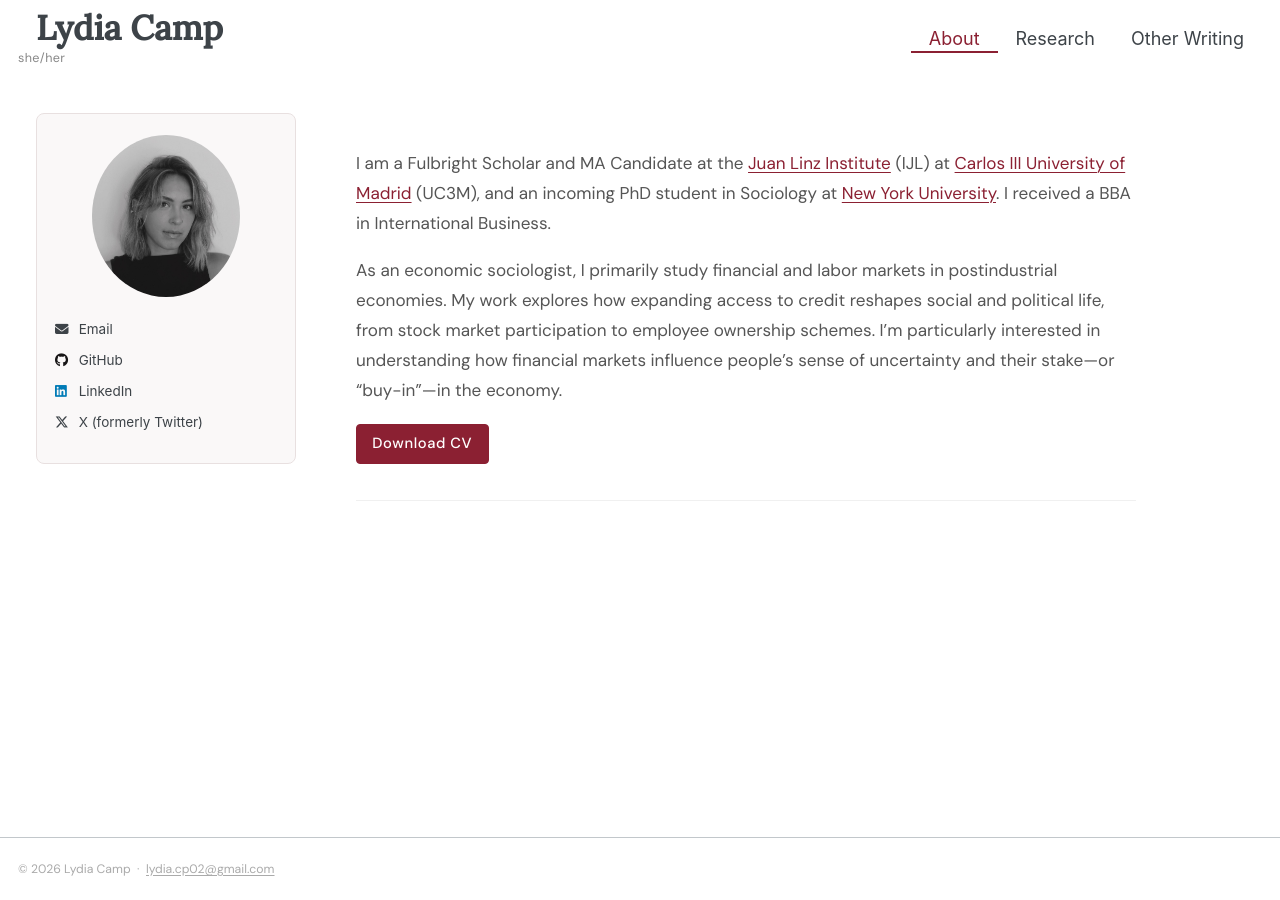
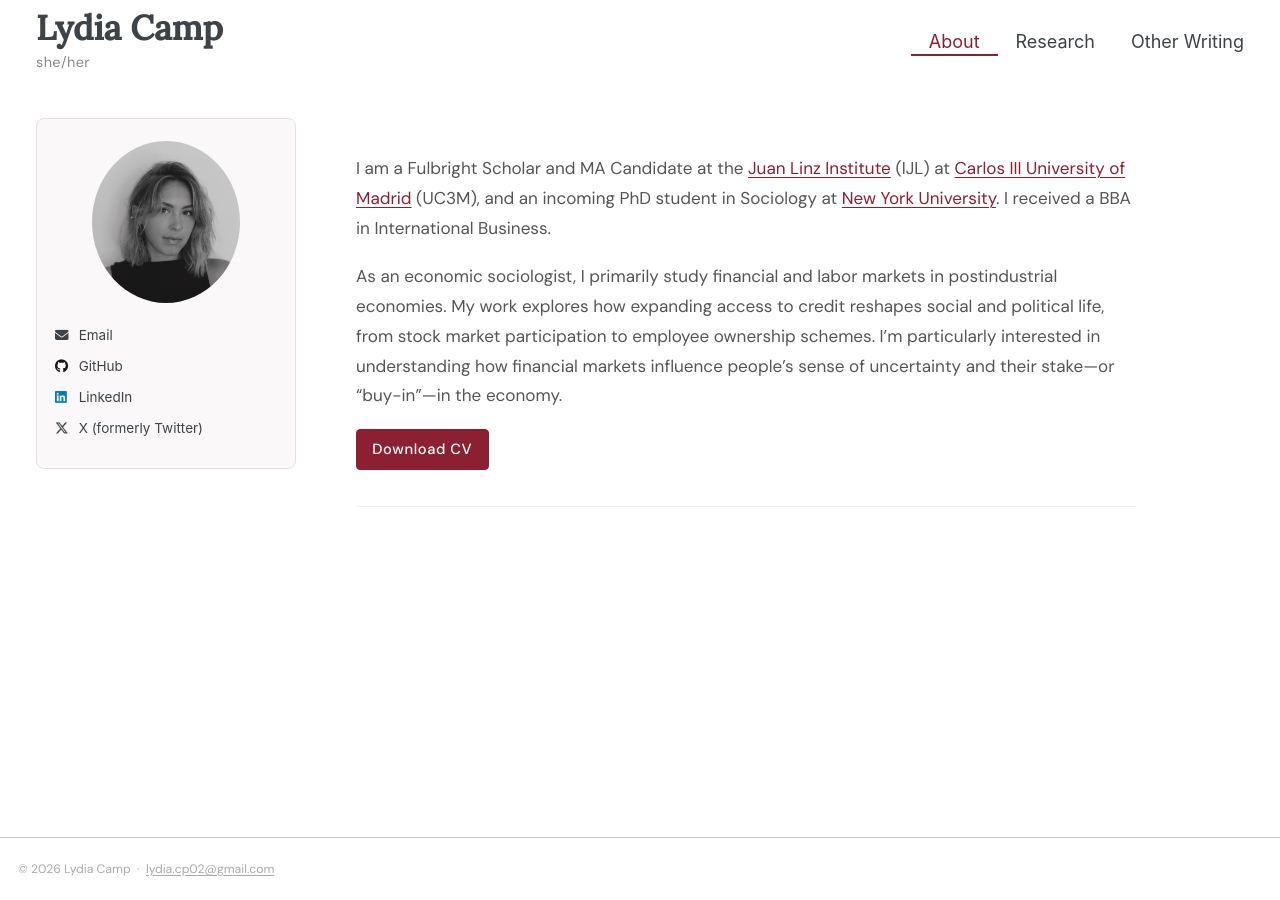
Before and after one commit to lydiagcamp/lydiagcamp.github.io, a Jekyll site: the page built from _pages/about.md, in a window 1280 px wide and 900 px high. Built offline with Jekyll 4.4.1, drawn with Linux system fonts in a browser that asks for light colours.

Commit message:
Align pronouns with name, add spacing, slightly bigger font
Co-Authored-By: Claude Sonnet 4.6 <noreply@anthropic.com>

```diff
--- a/assets/css/custom.css
+++ b/assets/css/custom.css
@@ -187,11 +187,12 @@ details[open] summary {
 .masthead__pronouns {
   display: block;
   font-family: 'DM Sans', sans-serif;
-  font-size: 0.7rem;
+  font-size: 0.8rem;
   font-weight: 400;
   color: #888;
   letter-spacing: 0.03em;
-  margin-top: 0.1rem;
+  margin-top: 0.25rem;
+  padding-left: 1rem;
 }
 
 /* Hide name, bio and pronouns from sidebar */
```
